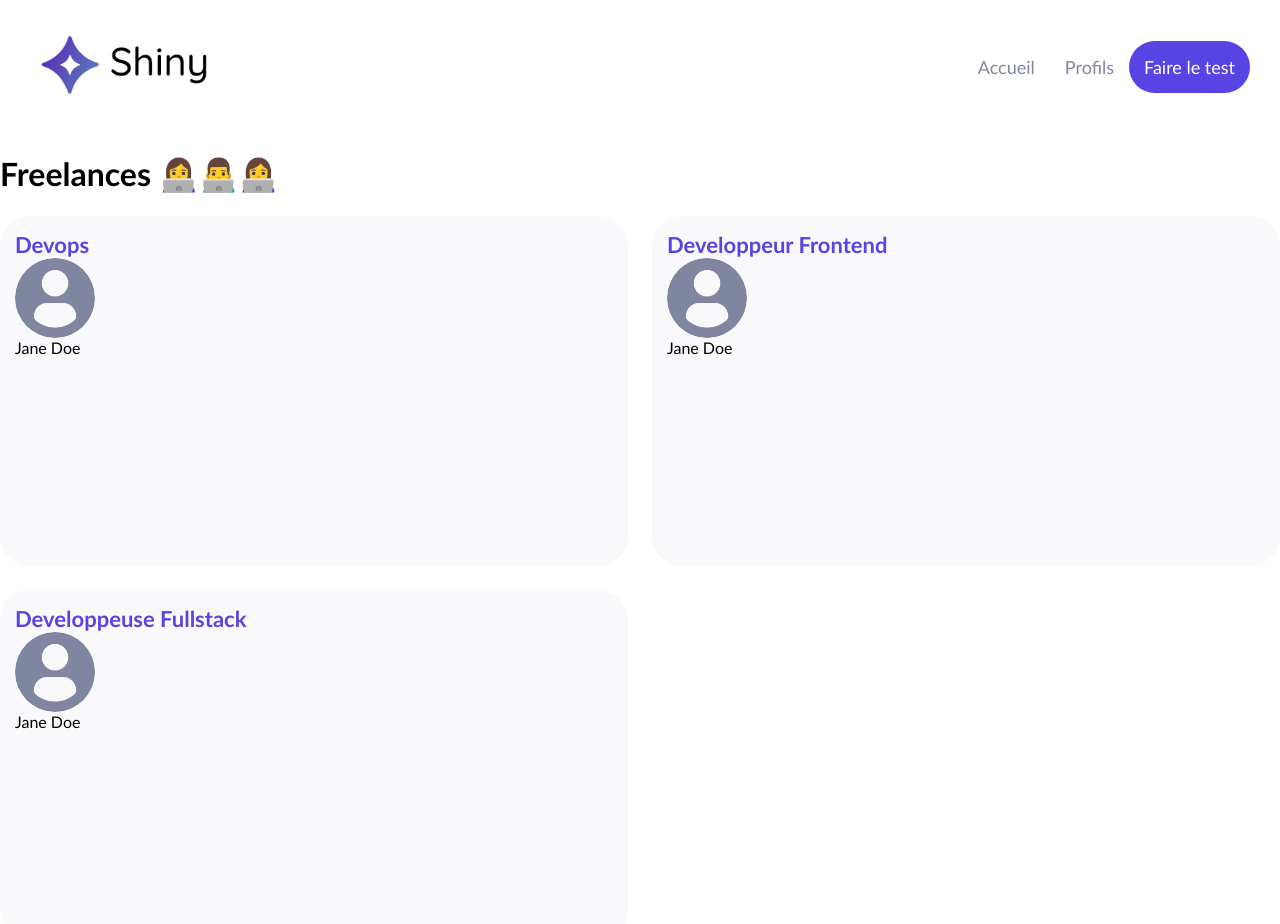
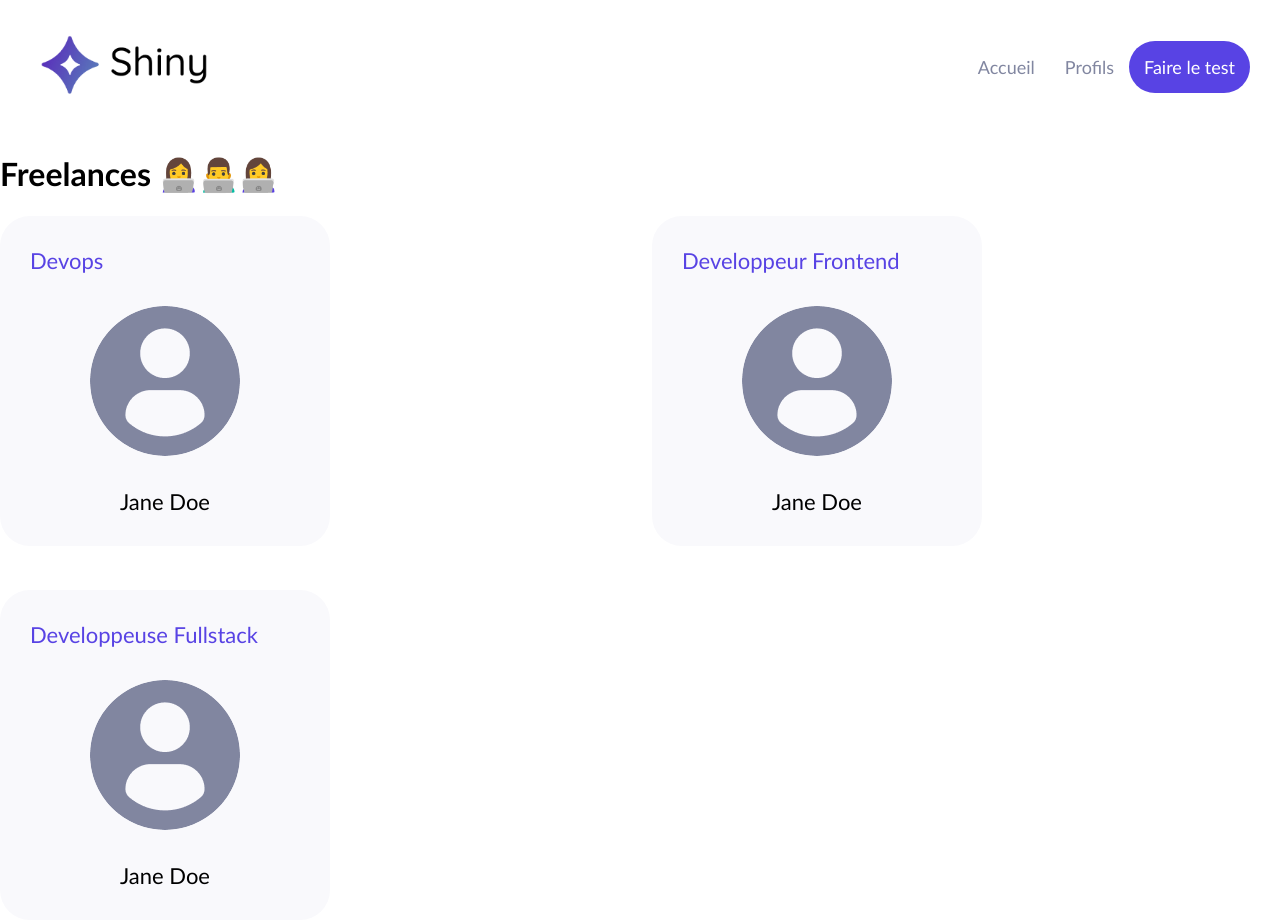
Before and after one commit to 413kouzo/shyny-agency, a React (Create React App) app: page /freelances in a window 1280 px wide. Shown: the top 924 px of the page. Built offline with nearby package versions, Linux system fonts and the light colour scheme.

Commit message:
style Card

```diff
--- a/src/components/Card/index.jsx
+++ b/src/components/Card/index.jsx
@@ -3,13 +3,36 @@
 import styled from 'styled-components'
 import colors from '../../utils/style/color'
 
+const CardLabel = styled.span`
+  color: #5843e4;
+  font-size: 22px;
+  font-weight: normal;
+  padding-left: 15px;
+`
+
+const CardTitle = styled.span`
+  color: black;
+  font-size: 22px;
+  font-weight: normal;
+  align-self: center;
+`
+
+const CardImage = styled.img`
+  height: 150px;
+  width: 150px;
+  align-self: center;
+  border-radius: 50%;
+`
+
 const CardWrapper = styled.div`
   display: flex;
   flex-direction: column;
+  justify-content: space-around;
   padding: 15px;
   background-color: ${colors.backgroundLight};
   border-radius: 30px;
-  width350px;
+  width: 300px;
+  height: 300px;
   transition: 200ms;
   &:hover {
     cursor: pointer;
@@ -17,27 +40,16 @@
   }
 `
 
-const CardLabel = styled.span`
-  color: #5843e4;
-  font-size: 22px;
-  font-weight: bold;
-`
-
-const CardImage = styled.img`
-  height: 80px;
-  width: 80px;
-  border-radius: 50%;
-`
-
 function Card({ label, title, picture }) {
   return (
     <CardWrapper>
       <CardLabel>{label}</CardLabel>
       <CardImage src={picture} alt="freelance" />
-      <span>{title}</span>
+      <CardTitle>{title}</CardTitle>
     </CardWrapper>
   )
 }
+
 Card.propTypes = {
   label: PropTypes.string.isRequired,
   title: PropTypes.string.isRequired,
--- a/src/components/Header/index.jsx
+++ b/src/components/Header/index.jsx
@@ -7,6 +7,7 @@
   color: #8186a0;
   text-decoration: none;
   font-size: 18px;
+  text-align: center;
   ${(props) =>
     props.$isFullLink &&
     `
```
